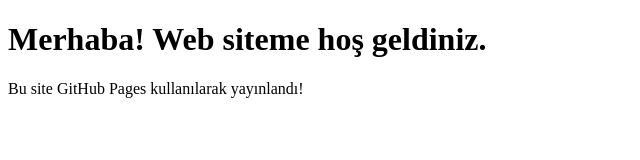
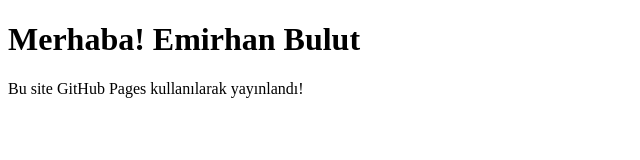
Before and after one commit to Emirhanbuulut/emirhanbuulut.github.io, a plain HTML site: page index.html in a window 1280 px wide. Shown: the whole page, without its empty margins (0-640 px from the left). Drawn offline with Linux system fonts and the light colour scheme.

Commit message:
Update index.html

```diff
--- a/index.html
+++ b/index.html
@@ -6,7 +6,7 @@
     <title>Emirhan Bulut</title>
 </head>
 <body>
-    <h1>Merhaba! Web siteme hoş geldiniz.</h1>
+    <h1>Merhaba! Emirhan Bulut</h1>
     <p>Bu site GitHub Pages kullanılarak yayınlandı!</p>
 </body>
 </html>
```
